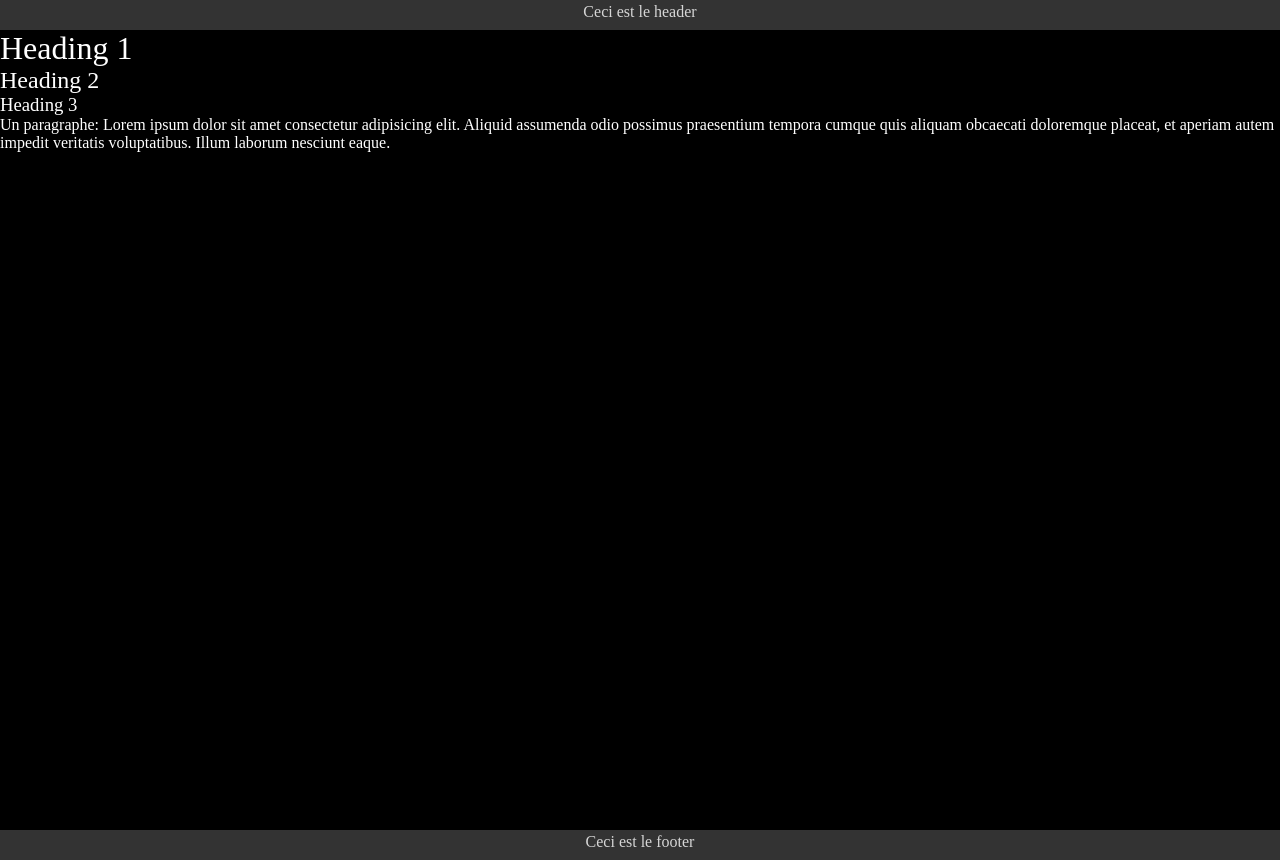
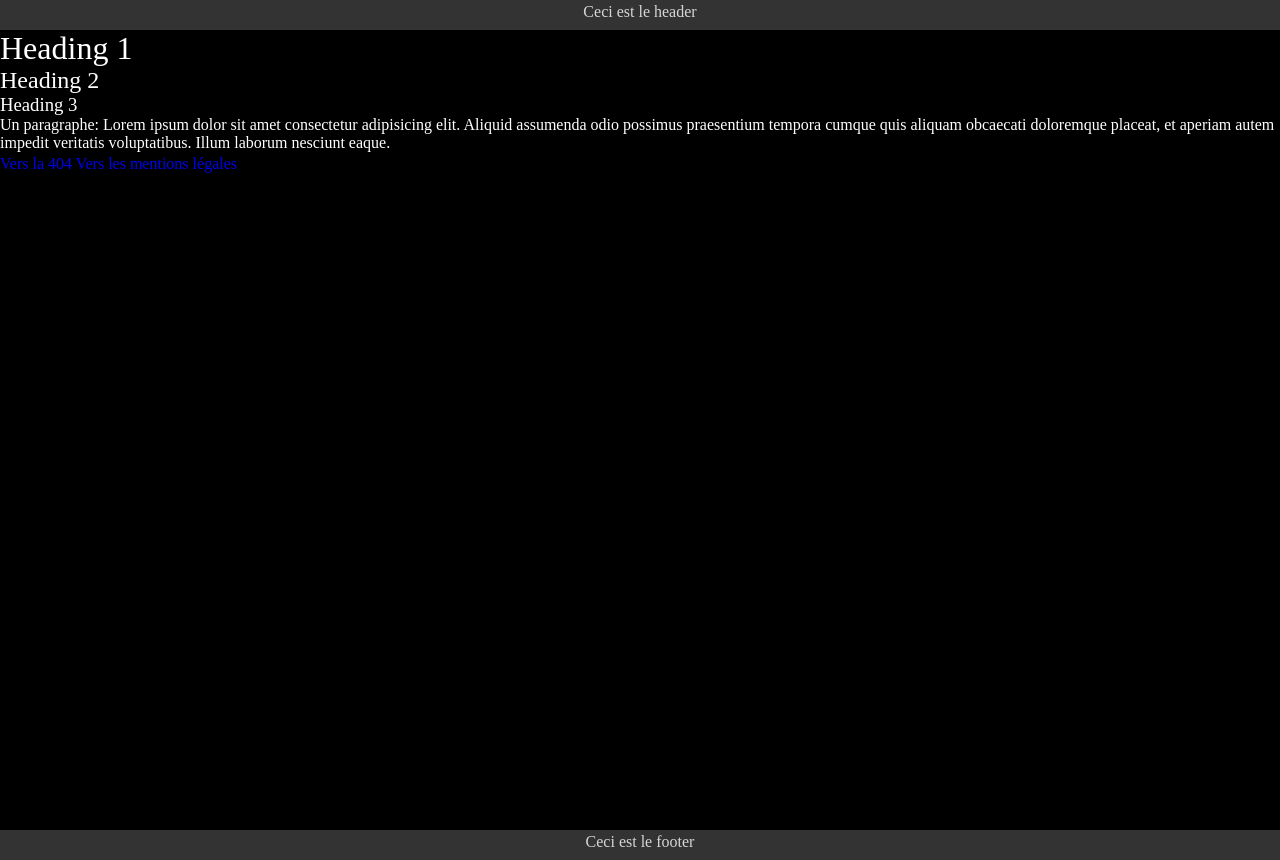
Before and after one commit to bleubleuchocotte/bleubleu-vitrine-nuxt, a Nuxt app: page / in a window 1280 px wide. Built offline with nearby package versions, Linux system fonts and the light colour scheme.

Commit message:
feat: replace wrapper div with main tag

```diff
--- a/pages/[...404].vue
+++ b/pages/[...404].vue
@@ -17,7 +17,7 @@ useServerSeoMeta({
 </script>
 
 <template>
-	<div>
+	<main>
 		<The404Error :url="$route.path" />
-	</div>
+	</main>
 </template>
--- a/pages/index.vue
+++ b/pages/index.vue
@@ -5,12 +5,18 @@ useSeoMeta({
 </script>
 
 <template>
-	<div class="starter">
+	<main class="starter">
 		<h1>Heading 1</h1>
 		<h2>Heading 2</h2>
 		<h3>Heading 3</h3>
 		<p>Un paragraphe: Lorem ipsum dolor sit amet consectetur adipisicing elit. Aliquid assumenda odio possimus praesentium tempora cumque quis aliquam obcaecati doloremque placeat, et aperiam autem impedit veritatis voluptatibus. Illum laborum nesciunt eaque.</p>
-	</div>
+		<UIBaseLink href="/404">
+			Vers la 404
+		</UIBaseLink>
+		<UIBaseLink href="/legal-notice">
+			Vers les mentions légales
+		</UIBaseLink>
+	</main>
 </template>
 
 <style scoped lang="scss">
--- a/pages/legal-notice.vue
+++ b/pages/legal-notice.vue
@@ -5,7 +5,7 @@ useSeoMeta({
 </script>
 
 <template>
-	<div>
+	<main>
 		page des mentions légales
-	</div>
+	</main>
 </template>
```
